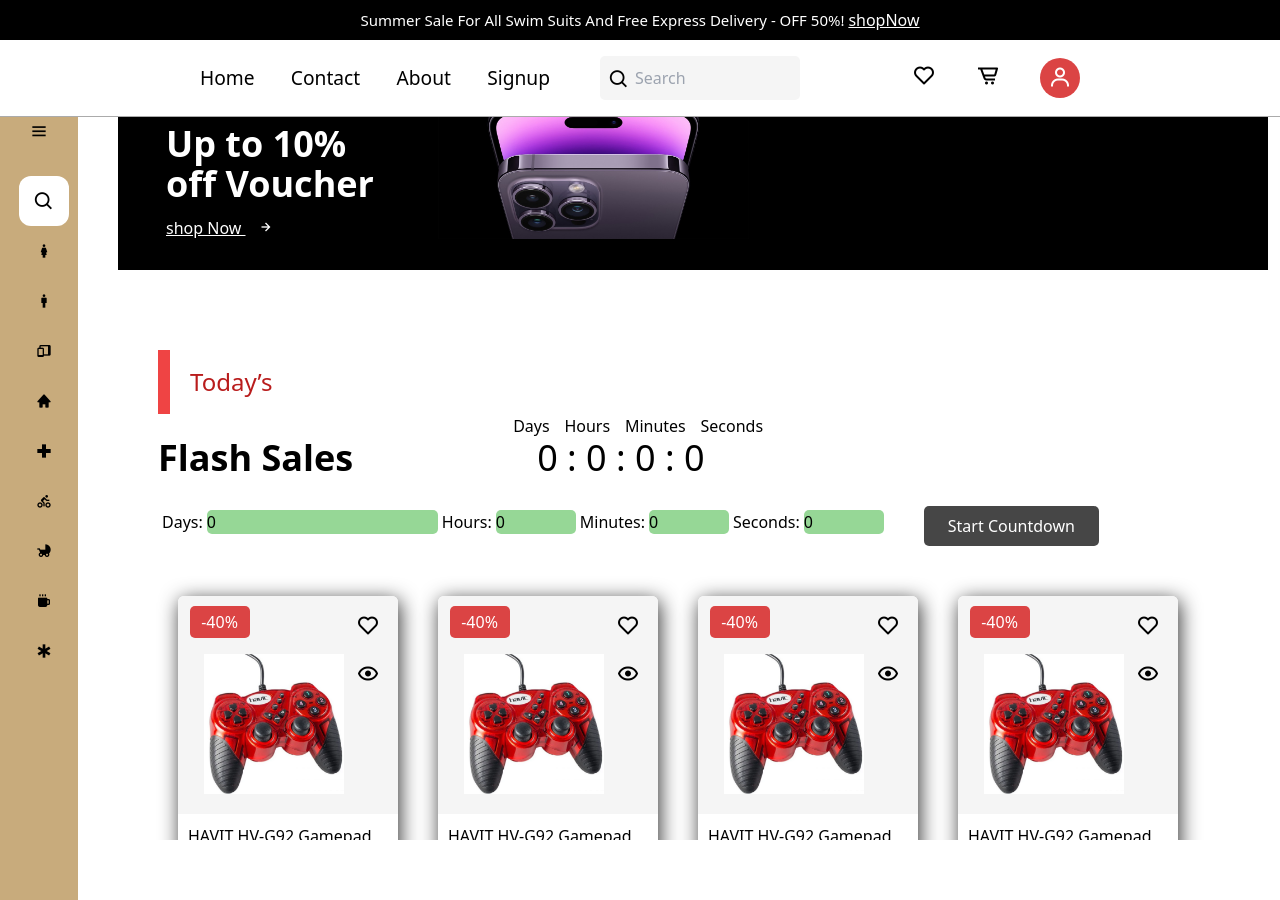
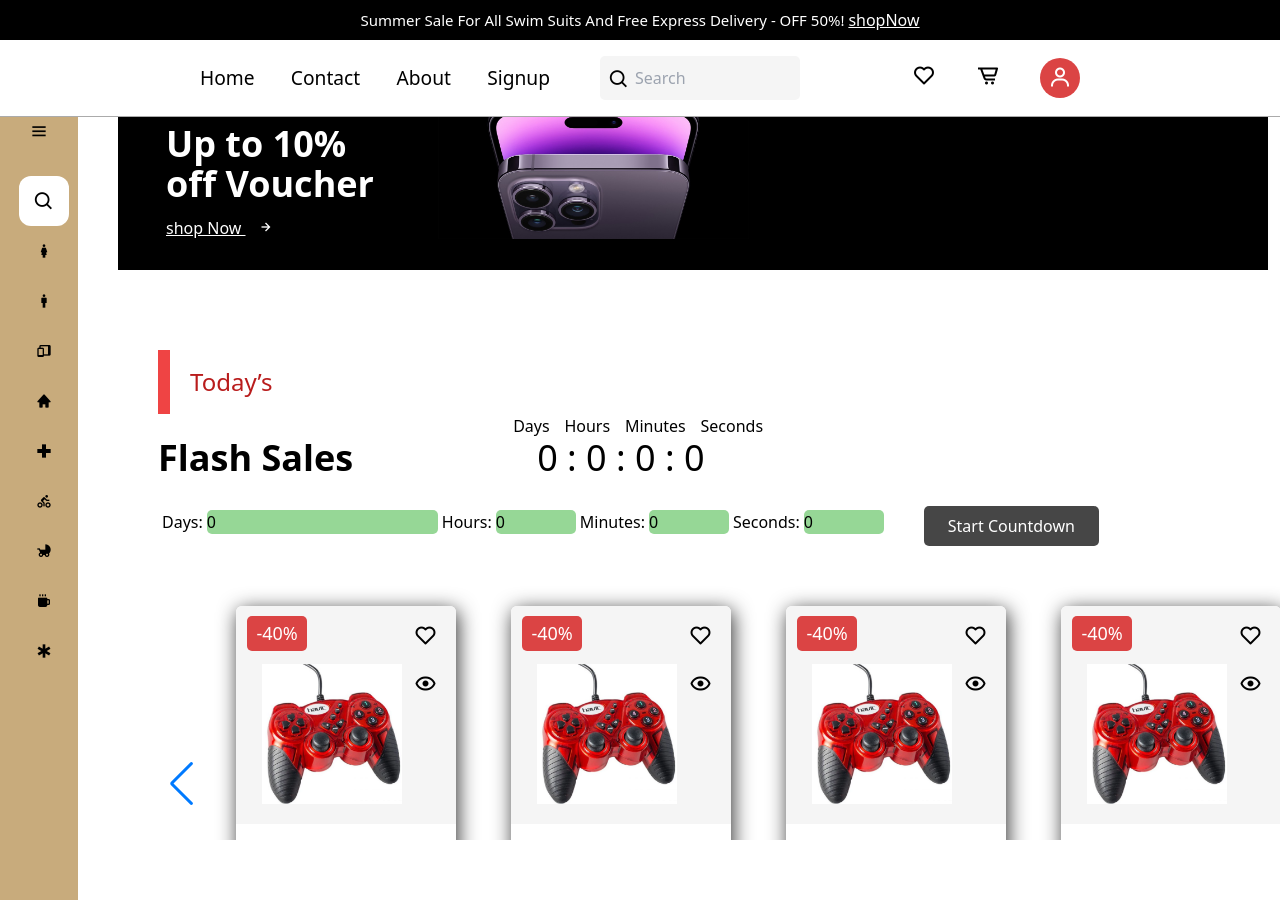
Before and after one commit to YoniBcha/E-commerce, a Vue app: page /home in a window 1280 px wide. Shown: the top 900 px of the page. Built offline with nearby package versions, Linux system fonts and the light colour scheme.

Commit message:
slideshow in the home page

```diff
--- a/package.json
+++ b/package.json
@@ -11,6 +11,7 @@
     "autoprefixer": "^10",
     "core-js": "^3.8.3",
     "postcss": "^8",
+    "swiper": "^11.0.5",
     "tailwindcss": "^3",
     "vue": "^3.2.13",
     "vue-router": "^4.0.3"
--- a/public/index.html
+++ b/public/index.html
@@ -9,6 +9,7 @@
       href="https://unpkg.com/boxicons@2.1.4/css/boxicons.min.css"
       rel="stylesheet"
     />
+
     <title><%= htmlWebpackPlugin.options.title %></title>
   </head>
   <body>
@@ -21,5 +22,6 @@
     </noscript>
     <div id="app"></div>
     <!-- built files will be auto injected -->
+
   </body>
 </html>
--- a/src/components/navbar/about.vue
+++ b/src/components/navbar/about.vue
@@ -1,8 +1,50 @@
 <template>
-  <div>signup</div>
+  <swiper
+    :slidesPerView="1"
+    :spaceBetween="30"
+    :loop="true"
+    :pagination="{
+      clickable: true,
+    }"
+    :navigation="true"
+    :modules="modules"
+    class="mySwiper"
+  >
+    <swiper-slide>Slide 1</swiper-slide>
+    <swiper-slide>Slide 2</swiper-slide>
+    <swiper-slide>Slide 3</swiper-slide>
+    <swiper-slide>Slide 4</swiper-slide>
+    <swiper-slide>Slide 5</swiper-slide>
+    <swiper-slide>Slide 6</swiper-slide>
+    <swiper-slide>Slide 7</swiper-slide>
+    <swiper-slide>Slide 8</swiper-slide>
+    <swiper-slide>Slide 9</swiper-slide>
+  </swiper>
 </template>
 <script>
+// Import Swiper Vue.js components
+import { Swiper, SwiperSlide } from "swiper/vue";
+
+// Import Swiper styles
+import "swiper/css";
+import "swiper/css/pagination";
+import "swiper/css/navigation";
+
+import "@/style/style.css";
+
+// import required modules
+import { Pagination, Navigation } from "swiper/modules";
+
 export default {
   name: "AboutView",
+  components: {
+    Swiper,
+    SwiperSlide,
+  },
+  setup() {
+    return {
+      modules: [Pagination, Navigation],
+    };
+  },
 };
 </script>
--- a/src/components/navbar/home.vue
+++ b/src/components/navbar/home.vue
@@ -79,24 +79,52 @@
       </div>
       <button class="-mt-1" @click="startCountdown">Start Countdown</button>
     </div>
-    <div class="flex w-[1100px] py-10">
-      <CardView />
-      <CardView />
-      <CardView />
-      <CardView />
+    <div class="">
+      <swiper
+        :slidesPerView="4"
+        :spaceBetween="0"
+        :loop="true"
+        :pagination="{
+          clickable: true,
+        }"
+        :navigation="true"
+        :modules="modules"
+        class="mySwiper"
+      >
+        <swiper-slide><CardView /></swiper-slide>
+        <swiper-slide><CardView /></swiper-slide>
+        <swiper-slide><CardView /></swiper-slide>
+        <swiper-slide><CardView /></swiper-slide>
+        <swiper-slide><CardView /></swiper-slide>
+        <swiper-slide><CardView /></swiper-slide>
+        <swiper-slide><CardView /></swiper-slide>
+        <swiper-slide><CardView /></swiper-slide>
+        <swiper-slide><CardView /></swiper-slide>
+        <swiper-slide><CardView /></swiper-slide>
+        <swiper-slide><CardView /></swiper-slide>
+        <swiper-slide><CardView /> </swiper-slide>
+      </swiper>
     </div>
   </div>
 </template>
 
 <script>
 import { ref, onMounted } from "vue";
+import { Swiper, SwiperSlide } from "swiper/vue";
+import { Pagination, Navigation } from "swiper/modules";
+
+import "swiper/css";
+import "swiper/css/pagination";
+import "swiper/css/navigation";
+import "@/style/style.css";
 
 import "@/style/navbar/home.css";
+
 import CardView from "@/global/card.vue";
 
 export default {
   name: "HomePage",
-  components: { CardView },
+  components: { CardView, Swiper, SwiperSlide },
   setup() {
     // Create a ref for the countdown
     const countdown = ref("");
@@ -159,6 +187,8 @@
     });
 
     return {
+      modules: [Pagination, Navigation],
+
       countdown,
       days,
       hours,
--- a/src/global/card.vue
+++ b/src/global/card.vue
@@ -30,8 +30,6 @@
         ><i class="bx bx-star text-black"></i
         ><span class="text-gray-600 ml-3">(88)</span>
       </p>
-      <!-- <input type="number" class="quantity-input" min="1" value="1" /> -->
-      <!-- <button class="remove-button">Remove</button> -->
     </div>
     <div class="card-content">
       <button class="remove-button">Add to chart</button>
--- a/src/router/index.js
+++ b/src/router/index.js
@@ -2,6 +2,7 @@
 import SidebarView from "../views/sidebar.vue";
 import HomeView from "@/components/navbar/home.vue";
 import ContactView from "@/components/navbar/contact.vue";
+import AboutView from "@/components/navbar/about.vue";
 
 const routes = [
   {
@@ -19,15 +20,11 @@
     name: "contact",
     component: ContactView,
   },
-  // {
-  //   path: "/about",
-  //   name: "about",
-  //   // route level code-splitting
-  //   // this generates a separate chunk (about.[hash].js) for this route
-  //   // which is lazy-loaded when the route is visited.
-  //   component: () =>
-  //     import(/* webpackChunkName: "about" */ "../views/AboutView.vue"),
-  // },
+  {
+    path: "/about",
+    name: "about",
+    component: AboutView,
+  },
 ];
 
 const router = createRouter({
--- a/src/style/navbar/home.css
+++ b/src/style/navbar/home.css
@@ -22,3 +22,9 @@
   outline: none;
   border-radius: 5px;
 }
+.card-container{
+  max-width: 1120px;
+  width: 100%;
+  background-color: gray;
+  padding: 40px 0;
+}
--- /dev/null
+++ b/src/style/style.css
@@ -0,0 +1,12 @@
+.swiper {
+  width: 100%;
+  height: 100%;
+  padding: 50px;
+}
+
+.swiper-slide {
+  font-size: 18px;
+  display: flex;
+  justify-content: center;
+  align-items: center;
+}
```
Also changed, not shown: 1 other file (tests, documents, lock files or other folders).
